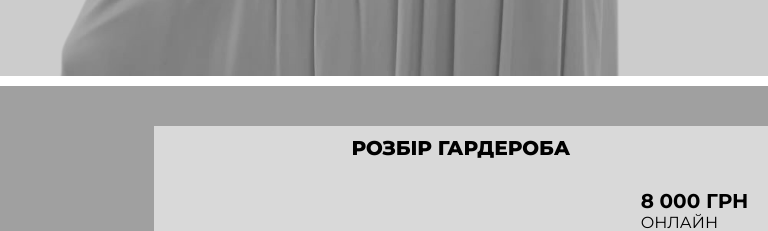
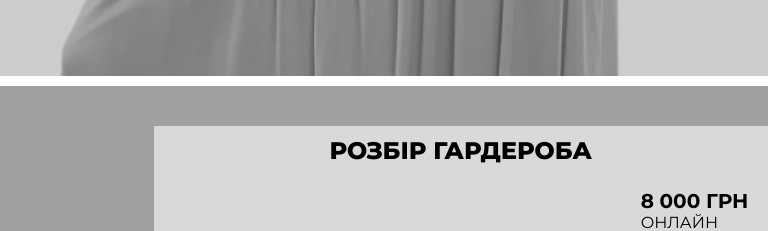
Before and after one commit to Kristina-Dutchak/SELECTION_OF_SERVICES, a React (Vite) app: page / in a window 768 px wide. Shown: the part 3760-3991 px from the top of the page. Built offline with nearby package versions, Linux system fonts and the light colour scheme.

Commit message:
create(advert container): fix ui

```diff
--- a/src/ui-components/advert-container/serviceType.module.css
+++ b/src/ui-components/advert-container/serviceType.module.css
@@ -131,7 +131,7 @@
   }
 
   .explanationContainer {
-    width: 80%;
+    width: 365px;
     flex-direction: column;
     position: relative;
     top: 40px;
@@ -152,7 +152,7 @@
   }
 
   .title {
-    font-size: 20px;
+    font-size: 24px;
     font-weight: 750;
     display: flex;
     justify-content: center;
@@ -175,6 +175,12 @@
   }
 }
 
+@media (min-width: 450px) and (max-width: 1024px) {
+  .explanationContainer {
+    width: 80%;
+  }
+}
+
 @media (min-width: 1024px) {
   .explanationContainer {
     margin-top: 4%;
```
